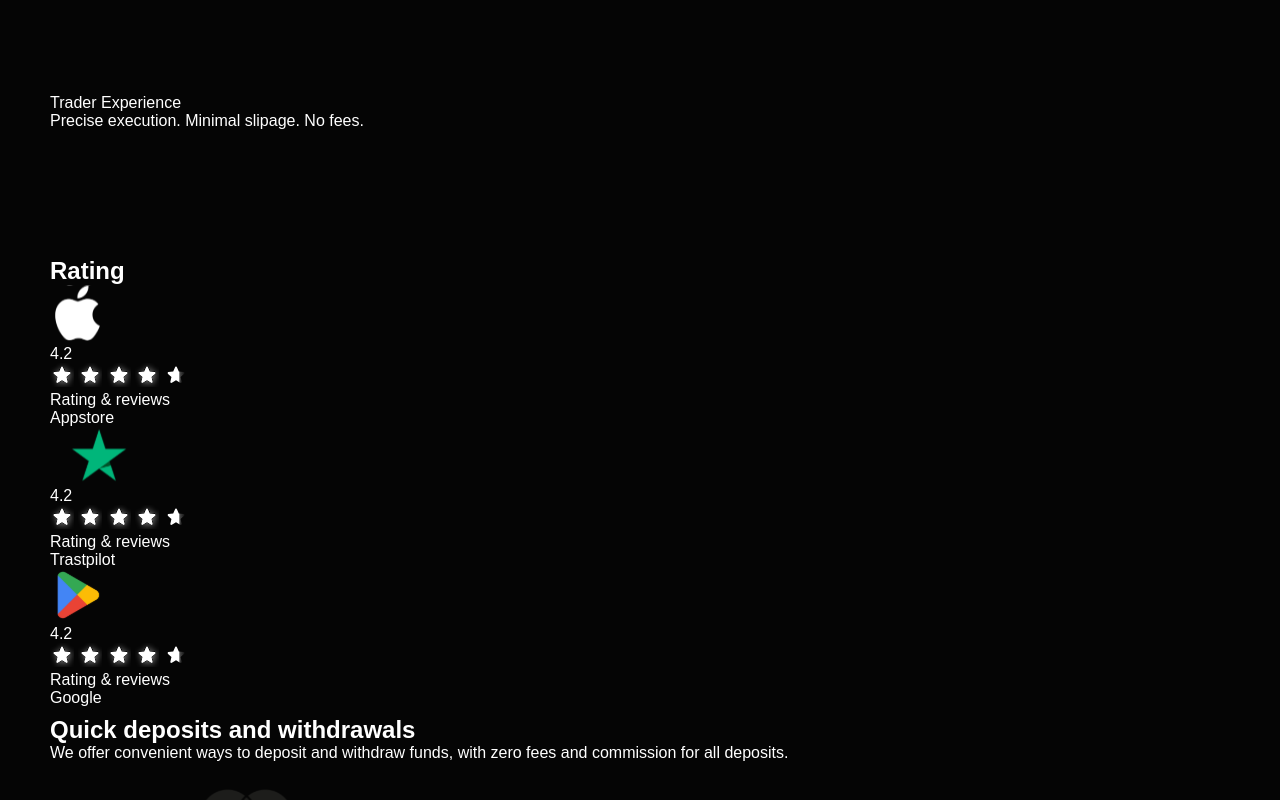
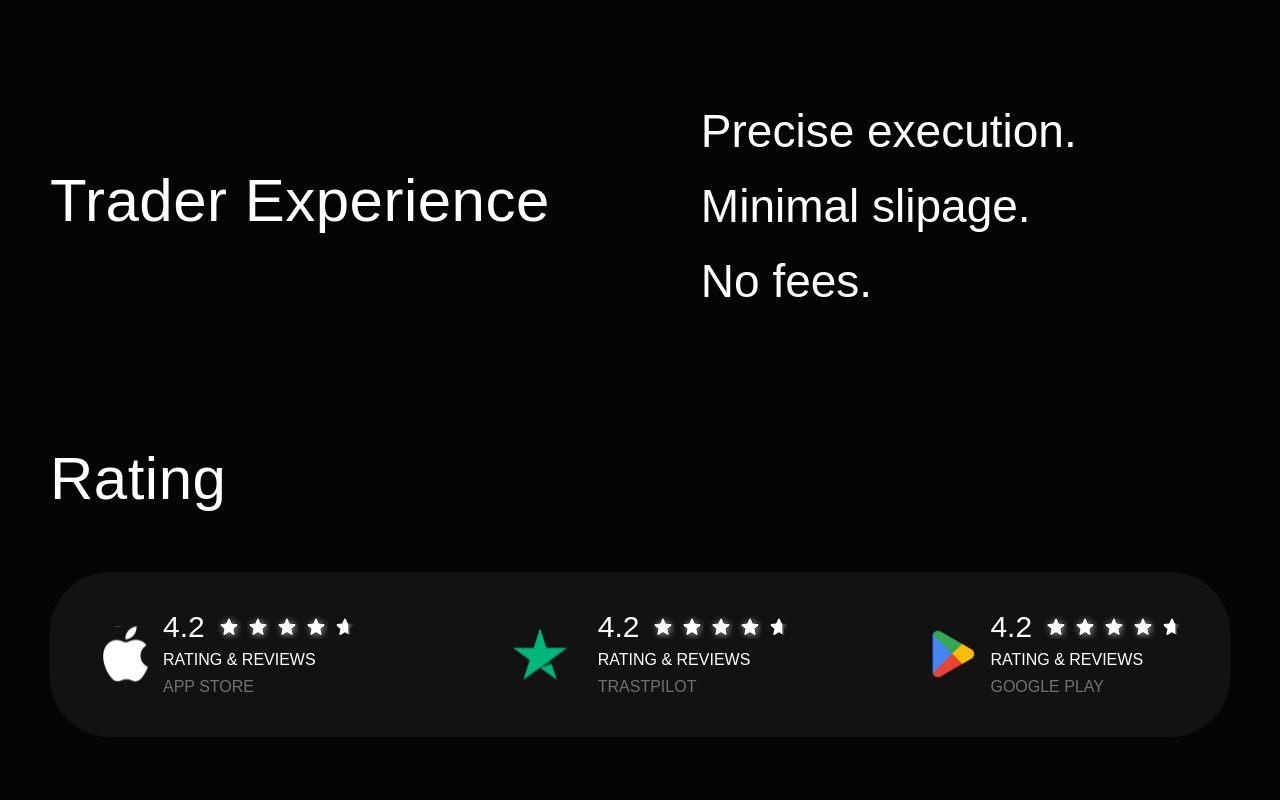
Before and after one commit to oggamur/exnova-black, a SvelteKit app in the folder myapp/: page / in a window 1280 px wide. Shown: the top 800 px of the page. Built offline with nearby package versions, Linux system fonts and the light colour scheme.

Commit message:
feat: Добавит web-отображение для блока Rating + Payment + Experience

```diff
--- a/myapp/src/components/Experience/Experience.svelte
+++ b/myapp/src/components/Experience/Experience.svelte
@@ -2,9 +2,11 @@
     import '../../scss/experience.scss';
 </script>
 
-<section class="experience-section">
+<section class="experience">
     <div class="experience-header">
-        <p class="experience-title">Trader Experience</p>
-        <p class="experience-description">Precise execution. Minimal slipage. No fees.</p>
+        <p class="experience-header-title">Trader Experience</p>
+        <div class="experience-header-discription">
+            <p>Precise execution.<br>Minimal slipage.<br>No fees.</p>
+        </div>
     </div>
 </section>
--- a/myapp/src/components/Payment/Payment.svelte
+++ b/myapp/src/components/Payment/Payment.svelte
@@ -2,16 +2,18 @@
     import '../../scss/payment.scss';
 </script>
 
-<section class="payment-section">
+<section class="payment">
     <div class="payment-header">
-        <h2 class="payment-title">Quick deposits and withdrawals</h2>
-        <p class="payment-subtitle">We offer convenient ways to deposit and withdraw funds, with zero fees and commission for all deposits.</p>
+        <h2 class="payment-header-title">Quick deposits<br> and withdrawals</h2>
+        <p class="payment-header-subtitle">We offer convenient ways to deposit and withdraw<br> funds, with zero fees and commission for all deposits.</p>
     </div>
-    <div class="payment-logos-container">
+    <div class="payment-logos-container_first">
         <img src="images/payment-block/boleto-logo.svg" alt="Boleto logo">
         <img src="images/payment-block/master-card-logo.svg" alt="MasterCard logo">
         <img src="images/payment-block/picpay-logo.svg" alt="Picpay logo">
         <img src="images/payment-block/ted-logo.svg" alt="Ted logo">
+    </div>
+    <div class="payment-logos-container_second">
         <img src="images/payment-block/v-logo.svg" alt="V logo">
         <img src="images/payment-block/pix-logo.svg" alt="Pix logo">
         <img src="images/payment-block/loteria-logo.svg" alt="Loteria logo">
--- a/myapp/src/components/Rating/Rating.svelte
+++ b/myapp/src/components/Rating/Rating.svelte
@@ -2,48 +2,62 @@
     import '../../scss/rating.scss';
 </script>
 
-<section class="rating-section">
+<section class="rating">
     <div class="rating-header">
-        <h2 class="rating-title">Rating</h2>
+        <h2 class="rating-header-title">Rating</h2>
     </div>
-    <div class="rating-stats-container">
-        <div class="rating-stat">
-            <img src="images/rating-block/logos/appstore-logo.svg" alt="Appstore logo">
-            <div class="rating-info-container">
-                <p class="rating-number">4.2</p>
+    <div class="rating-stats">
+        <div class="rating-stats-item">
+            <img class="rating-stats-item-logo apple" src="images/rating-block/logos/appstore-logo.svg" alt="Appstore logo">
+            <div class="rating-stats-item-info apple">
+                <div class="rating-stats-item-info-header">
+                    <p class="rating-stats-item-info-header-number">4.2</p>
+                    <div class="rating-stats-item-info-header-stars">
                         <img src="images/rating-block/stars/full-filled-star.svg" alt="Full filled star">
                         <img src="images/rating-block/stars/full-filled-star.svg" alt="Full filled star">
                         <img src="images/rating-block/stars/full-filled-star.svg" alt="Full filled star">
                         <img src="images/rating-block/stars/full-filled-star.svg" alt="Full filled star">
                         <img src="images/rating-block/stars/half-filled-star.svg" alt="Half filled star">
-                <p class="rating-reviews">Rating & reviews</p>
-                <p class="rating-logo-name">Appstore</p>
                     </div>
                 </div>
-        <div class="rating-stat">
-            <img src="images/rating-block/logos/trastpilot-logo.svg" alt="Trastpilot logo">
-            <div class="rating-info-container">
-                <p class="rating-number">4.2</p>
+                <p class="rating-stats-item-info-reviews">Rating & reviews</p>
+                <p class="rating-stats-item-info-logo-name">App store</p>
+            </div>
+        </div>
+        <div class="rating-stats-divider"></div>
+        <div class="rating-stats-item">
+            <img class="rating-stats-item-logo trastpilot" src="images/rating-block/logos/trastpilot-logo.svg" alt="Trastpilot logo">
+            <div class="rating-stats-item-info trastpilot">
+                <div class="rating-stats-item-info-header">
+                    <p class="rating-stats-item-info-header-number">4.2</p>
+                    <div class="rating-stats-item-info-header-stars">
                         <img src="images/rating-block/stars/full-filled-star.svg" alt="Full filled star">
                         <img src="images/rating-block/stars/full-filled-star.svg" alt="Full filled star">
                         <img src="images/rating-block/stars/full-filled-star.svg" alt="Full filled star">
                         <img src="images/rating-block/stars/full-filled-star.svg" alt="Full filled star">
                         <img src="images/rating-block/stars/half-filled-star.svg" alt="Half filled star">
-                <p class="rating-reviews">Rating & reviews</p>
-                <p class="rating-logo-name">Trastpilot</p>
                     </div>
                 </div>
-        <div class="rating-stat">
-            <img src="images/rating-block/logos/google-logo.svg" alt="Google logo">
-            <div class="rating-info-container">
-                <p class="rating-number">4.2</p>
+                <p class="rating-stats-item-info-reviews">Rating & reviews</p>
+                <p class="rating-stats-item-info-logo-name">Trastpilot</p>
+            </div>
+        </div>
+        <div class="rating-stats-divider"></div>
+        <div class="rating-stats-item">
+            <img class="rating-stats-item-logo google" src="images/rating-block/logos/google-logo.svg" alt="Google logo">
+            <div class="rating-stats-item-info google">
+                <div class="rating-stats-item-info-header">
+                    <p class="rating-stats-item-info-header-number">4.2</p>
+                    <div class="rating-stats-item-info-header-stars">
                         <img src="images/rating-block/stars/full-filled-star.svg" alt="Full filled star">
                         <img src="images/rating-block/stars/full-filled-star.svg" alt="Full filled star">
                         <img src="images/rating-block/stars/full-filled-star.svg" alt="Full filled star">
                         <img src="images/rating-block/stars/full-filled-star.svg" alt="Full filled star">
                         <img src="images/rating-block/stars/half-filled-star.svg" alt="Half filled star">
-                <p class="rating-reviews">Rating & reviews</p>
-                <p class="rating-logo-name">Google</p>
+                    </div>
+                </div>
+                <p class="rating-stats-item-info-reviews">Rating & reviews</p>
+                <p class="rating-stats-item-info-logo-name">Google play</p>
             </div>
         </div>
     </div>
--- a/myapp/src/scss/experience.scss
+++ b/myapp/src/scss/experience.scss
@@ -2,9 +2,30 @@
 @import './variables';
 @import './media';
 
-.experience-section {
+.experience {
 	@include basicContainer;
-	max-height: 414px;
 	padding-top: 94px;
 	padding-bottom: 94px;
+
+	&-header {
+		align-items: center;
+		display: flex;
+		flex-direction: row;
+		gap: 151px;
+		justify-content: flex-start;
+
+		&-title {
+			@include sectionTitle;
+			margin-bottom: 12px;
+		}
+
+		&-discription {
+			p {
+				color: $white;
+				font-size: 46px;
+				font-weight: 200;
+				line-height: 75px;
+			}
+		}
+	}
 }
--- a/myapp/src/scss/footer.scss
+++ b/myapp/src/scss/footer.scss
@@ -46,7 +46,6 @@ footer {
 
 		color: $grey;
 		font-size: 18px;
-		font-style: normal;
 		font-weight: 200;
 		line-height: 1.4;
 
@@ -65,7 +64,6 @@ footer {
 		font-size: 36px;
 		font-style: normal;
 		font-weight: 100;
-		line-height: normal;
 		text-transform: uppercase;
 	}
 
@@ -77,7 +75,6 @@ footer {
 		.footer-bootom-privacy {
 			color: $grey;
 			font-size: 20px;
-			font-style: normal;
 			font-weight: 200;
 			line-height: 1.4;
 		}
@@ -94,8 +91,7 @@ footer {
 			.footer-bootom-links-item a {
 				color: $white;
 				font-size: 20px;
-				font-style: normal;
-				font-weight: 274;
+				font-weight: 200;
 				line-height: 1.4;
 				text-decoration-line: underline;
 				text-decoration-skip-ink: auto;
--- a/myapp/src/scss/mixins.scss
+++ b/myapp/src/scss/mixins.scss
@@ -31,7 +31,7 @@
 	font-weight: 300;
 	font-size: 24px;
 	line-height: 1.5;
-	color: $grey;
+	color: $white;
 	margin: 0;
 
 	@include breakpoint-down('tab') {
--- a/myapp/src/scss/payment.scss
+++ b/myapp/src/scss/payment.scss
@@ -2,9 +2,34 @@
 @import './variables';
 @import './media';
 
-.payment-section {
+.payment {
 	@include basicContainer;
-	max-height: 808px;
 	padding-bottom: 140px;
 	padding-top: 140px;
+
+	&-header {
+		margin-bottom: 80px;
+
+		&-title {
+			@include sectionTitle;
+			margin-bottom: 20px;
+		}
+
+		&-subtitle {
+			@include sectionSubText;
+		}
+	}
+
+	&-logos-container_first {
+		display: flex;
+		gap: 160px;
+		justify-content: center;
+		margin-bottom: 50px;
+	}
+
+	&-logos-container_second {
+		display: flex;
+		gap: 160px;
+		justify-content: center;
+	}
 }
--- a/myapp/src/scss/rating.scss
+++ b/myapp/src/scss/rating.scss
@@ -2,9 +2,88 @@
 @import './variables';
 @import './media';
 
-.rating-section {
+.rating {
 	@include basicContainer;
-	max-height: 352px;
 	padding-top: 33px;
 	padding-bottom: 21px;
+
+	&-header-title {
+		@include sectionTitle;
+		margin-bottom: 60px;
+	}
+
+	&-stats {
+		display: flex;
+		gap: 67px;
+		justify-content: space-between;
+		align-items: center;
+		padding: 38px 48px;
+		background: $asphalt;
+		border-radius: 60px;
+
+		&-divider {
+			background: $dividerGrey;
+			width: 1px;
+			height: 70px;
+			display: flex;
+			align-items: center;
+			justify-content: center;
+			position: relative;
+		}
+
+		&-item {
+			display: flex;
+			flex-direction: row;
+			align-items: center;
+
+			&-logo {
+				margin-right: 10px;
+			}
+
+			&-info {
+				display: flex;
+				flex-direction: column;
+				justify-content: flex-start;
+
+				&-header {
+					align-items: center;
+					display: flex;
+					gap: 12px;
+					flex-direction: row;
+					padding-bottom: 5px;
+
+					&-number {
+						color: $white;
+						font-size: 30px;
+						font-weight: 100;
+					}
+
+					&-stars {
+						display: flex;
+						gap: 5px;
+						flex-direction: row;
+					}
+				}
+
+				&-reviews {
+					margin-bottom: 5px;
+
+					color: $white;
+					font-size: 16px;
+					font-weight: 400;
+					line-height: 1.4;
+					text-transform: uppercase;
+				}
+
+				&-logo-name {
+					color: $white;
+					font-size: 16px;
+					font-weight: 400;
+					line-height: 1.4;
+					opacity: 0.4;
+					text-transform: uppercase;
+				}
+			}
+		}
+	}
 }
```
Lines whose indentation alone changed are shown as unchanged.
